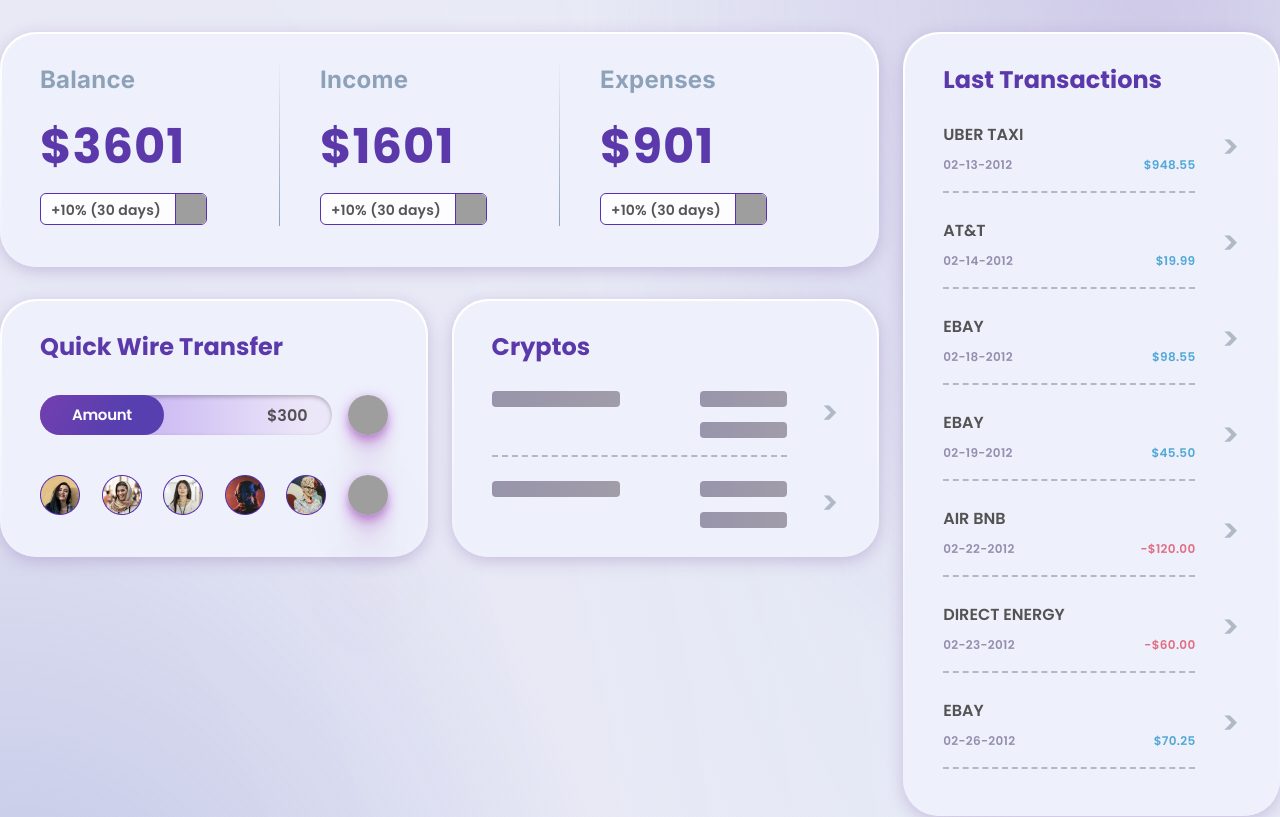
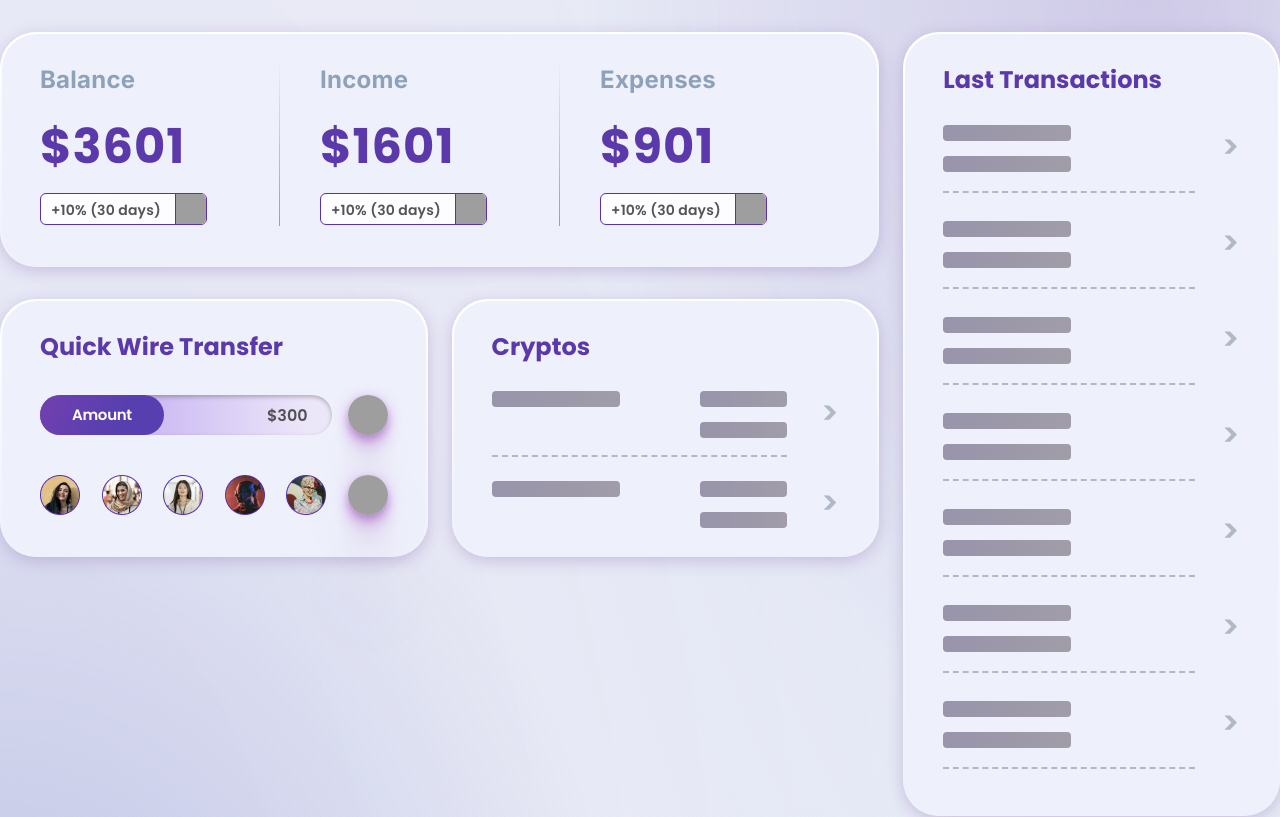
Before and after one commit to ask0ldd/Fintech-React-TS-Redux-Recharts, a React (Vite) app: page / in a window 1280 px wide. Shown: the top 817 px of the page. Built offline with nearby package versions, Linux system fonts and the light colour scheme; grey boxes are pictures that could not be loaded.

Commit message:
transaction loading anim

```diff
--- a/src/components/Transactions.tsx
+++ b/src/components/Transactions.tsx
@@ -72,9 +72,9 @@ const Transaction = ({company, date, amount} : TransactionType) => {
     return(
         <article className="oneTransaction__container">
             <div className='transaction__datas'>
-                <div className='transaction__recipient'>{company}</div>
+                <div className='transaction__recipient'><span className='delayed__text'>{company}</span><div className='default__loading loading__mgp2'></div></div>
                 <div className='datenAmount__container'>
-                    <span className='transaction__date'>{date}</span><span className={formatedAmount[0]!=='-' ? 'transaction__amount' : 'transaction__amountRed'}>{formatedAmount}</span>
+                    <span className='transaction__date delayed__text'>{date}</span><span className={formatedAmount[0]!=='-' ? 'transaction__amount delayed__text' : 'transaction__amountRed delayed__text'}>{formatedAmount}</span><div className='default__loading'></div>
                 </div>
                 <div className='transaction__dashes'></div>
             </div>
--- a/src/styles/Cryptos.css
+++ b/src/styles/Cryptos.css
@@ -217,3 +217,7 @@
 .loading__mg2 {
   transform: translateY(-4px);
 }
+
+.loading__mgp2 {
+  transform: translateY(2px);
+}
--- a/src/styles/Transactions.css
+++ b/src/styles/Transactions.css
@@ -54,6 +54,8 @@
   letter-spacing: 0;
   color: rgba(65, 65, 65, 0.9);
   padding-bottom: 1px;
+  display: flex;
+  height: 25px;
 }
 
 .datenAmount__container {
@@ -61,6 +63,7 @@
   justify-content: space-between;
   font-size: 12px;
   margin-top: 8px;
+  height: 18px;
 }
 
 .transaction__date {
```
